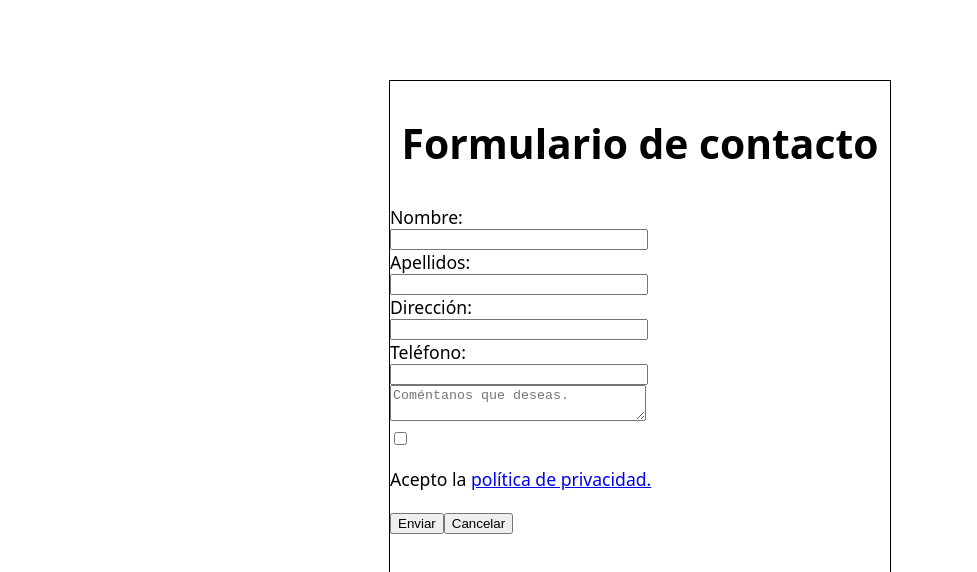
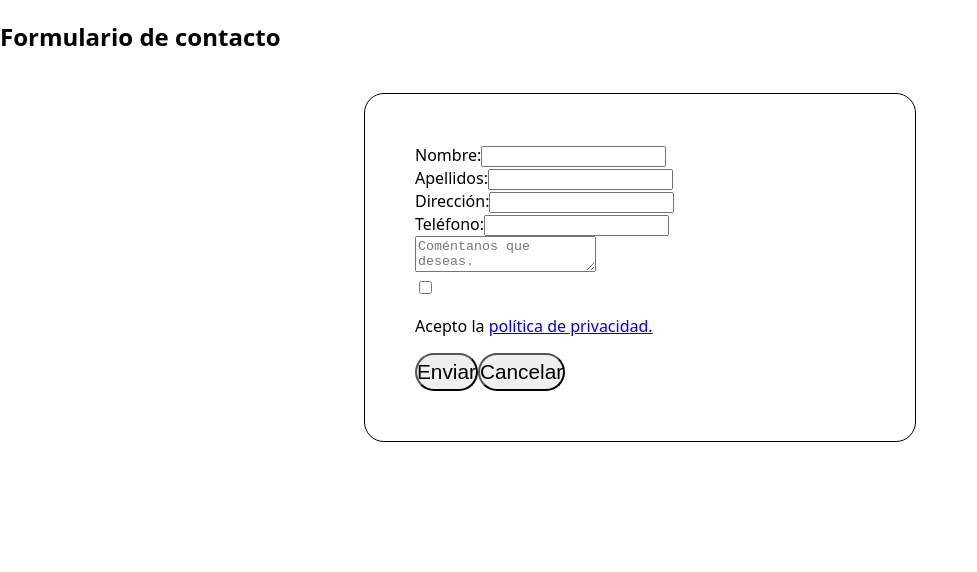
Before and after one commit to DevDST/form, a React (Vite) app in the folder contact/: page / in a window 1280 px wide. Shown: the top 572 px of the page, without its empty margins (0-977 px from the left). Built offline with nearby package versions, Linux system fonts and the light colour scheme.

Commit message:
Update styles

```diff
--- a/contact/src/styles.css
+++ b/contact/src/styles.css
@@ -2,8 +2,17 @@
 :root {
     /* TEXT */
 
-    --title-size: 1.7em;
-    --paragraph-text: 1.1em;
+    --title-size: 1.4rem;
+    --paragraph-size: 1.1rem;
+    --paragraph-weight: bold;
+    --paragraph-style: italic;
+    --input-text-size: 1rem;
+    --btn-text-size: 1.3rem;
+
+    /* BOXES */
+
+    --btn-radius: 20px;
+    --form-radius: 20px;
 }
 
 body {
@@ -11,30 +20,50 @@ body {
     font-family: system-ui;
 }
 
-.main-container {
-    display: flex;
-    flex-direction: column;
-    width: 500px;
-    height: 500px;
-    border: 1px solid black;
-    margin: 10vh auto;
-}
-
-.form-title {
-    text-align: center;
-    font-size: var(--title-size);
-}
-
-.form-container {
-    font-size: var(--paragraph-text);
-}
-
-.form-label {
+.container {
     display: flex;
     flex-direction: column;
 }
 
-.form-label input,
-textarea {
-    width: 250px;
+.form {
+    width: 450px;
+    border: 1px solid black;
+    border-radius: var(--form-radius);
+    margin: 5vh auto;
+    padding: 50px;
+
 }
+
+.form-datas {
+    display: flex;
+    flex-direction: column;
+    margin-bottom: 20px;
+}
+
+.form-datas label {
+    margin-bottom: 10px;
+    font-size: var(--paragraph-size);
+    font-weight: var(--paragraph-weight);
+    font-style: var(--paragraph-style);
+}
+
+.form-datas input {
+    font-size: var(--input-text-size);
+    padding: 4px;
+}
+
+.form-datas textarea{
+    margin-bottom: 15px;
+}
+
+.btn {
+    margin-top: 50px;
+    display: grid;
+    gap: 10px;
+}
+
+button {
+    font-size: var(--btn-text-size);
+    border-radius: var(--btn-radius);
+    padding: 5px 0px;
+}
```
